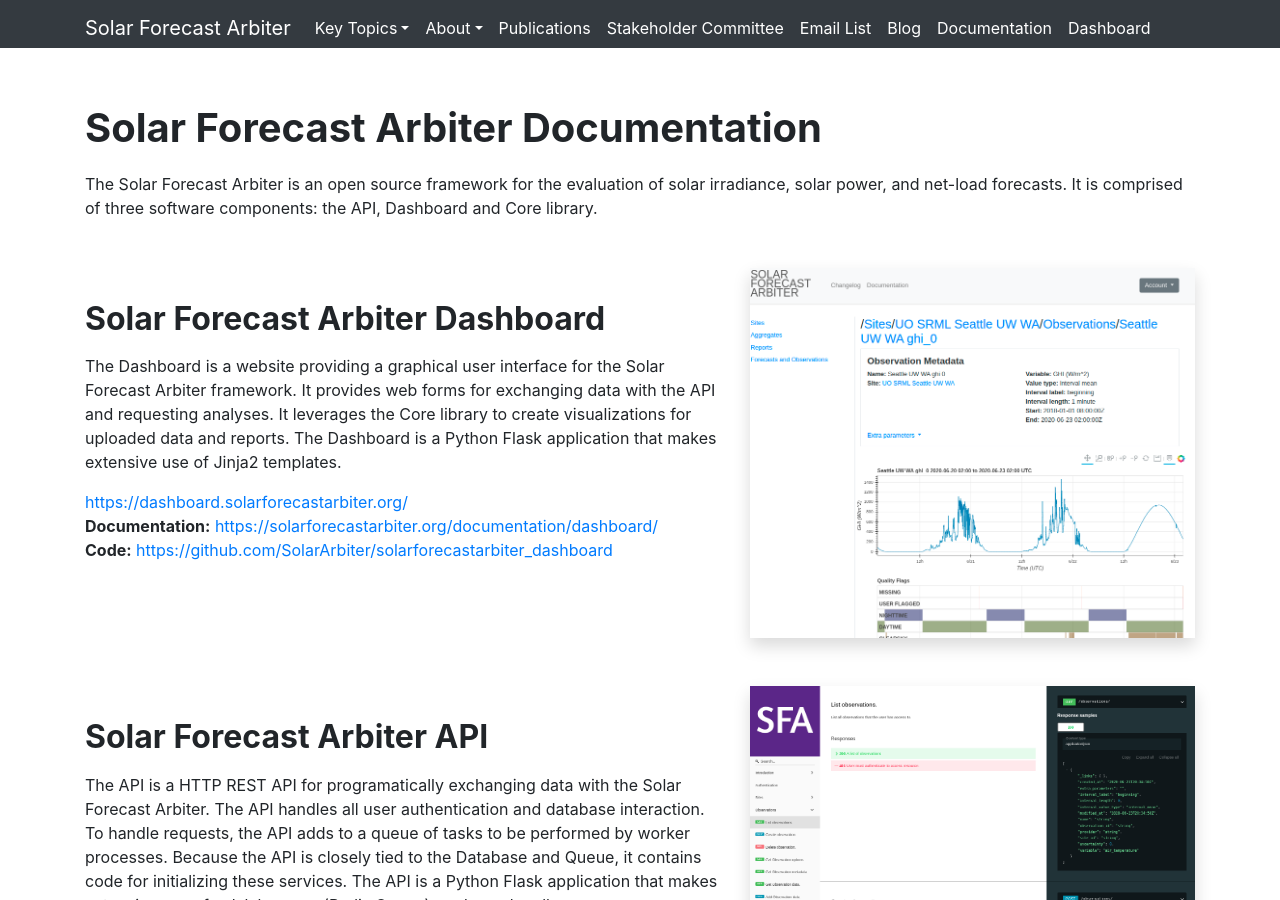
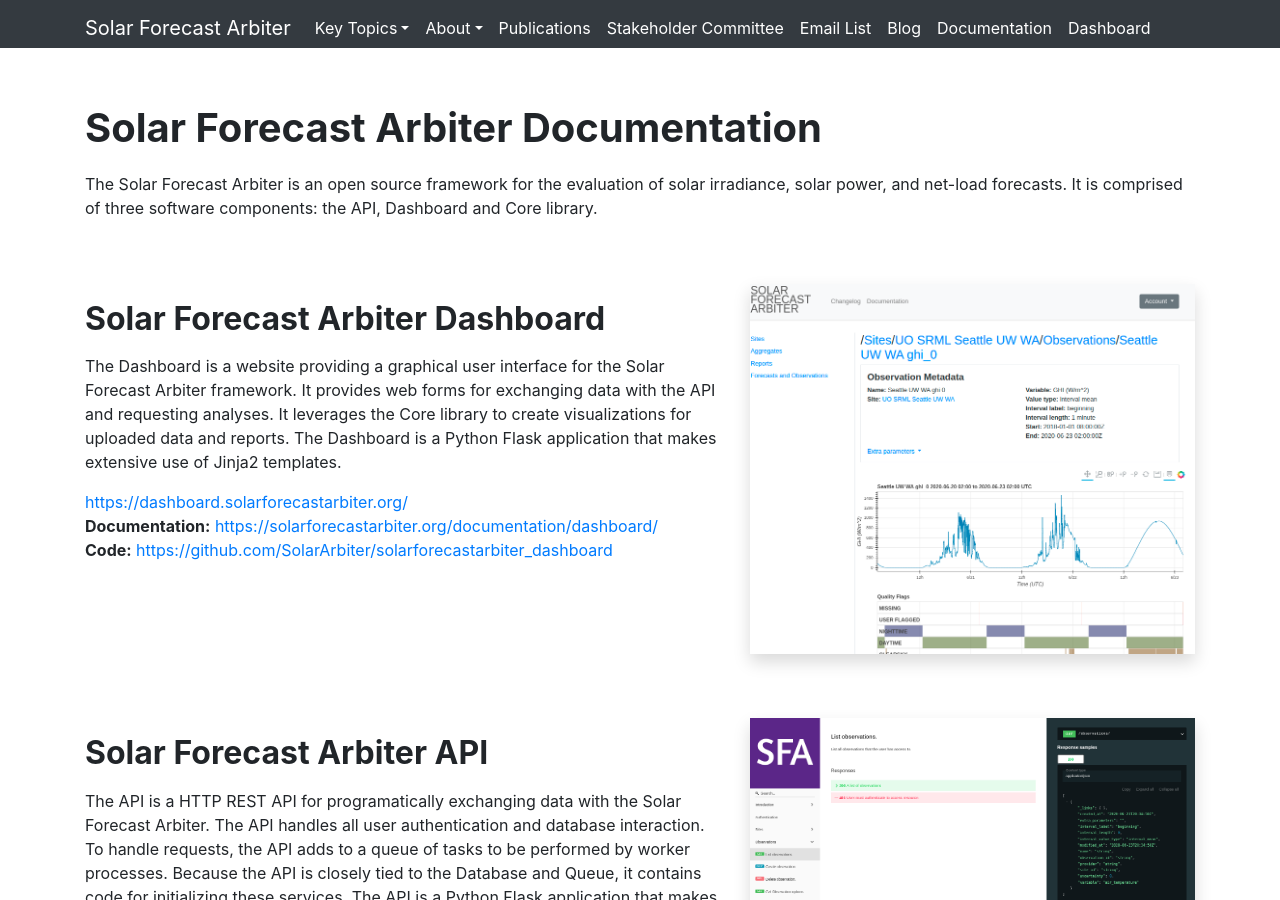
Before and after one commit to SolarArbiter/SolarArbiter.github.io, a Jekyll site: the page built from documentation.md, in a window 1280 px wide and 900 px high. Built offline with Jekyll 4.4.1, drawn with Linux system fonts in a browser that asks for light colours.

Commit message:
higher res quality flag plot image, classes for responsive doc page

```diff
--- a/documentation.md
+++ b/documentation.md
@@ -29,8 +29,10 @@
 
 <b>Code:</b> <a href="https://github.com/SolarArbiter/solarforecastarbiter_dashboard">https://github.com/SolarArbiter/solarforecastarbiter_dashboard</a>
 </div>
-<div class="col-md-5 col-xs-12">
-<img class="shadow" src="/images/dashboard_screenshot.png"/>
+<div class="col-md-5 col-xs-12 mt-3">
+<div class="d-flex h-100">
+<img class="align-self-center shadow" src="/images/dashboard_screenshot.png"/>
+</div>
 </div>
 </div>
 
@@ -50,8 +52,10 @@
 <b>Documentation:</b> <a href="https://api.solarforecastarbiter.org/">https://api.solarforecastarbiter.org/</a><br/>
 <b>Code:</b> <a href="https://github.com/SolarArbiter/solarforecastarbiter-api">https://github.com/SolarArbiter/solarforecastarbiter-api</a><br/>
 </div>
-<div class="col-md-5 col-xs-12">
-<img class="shadow" src="/images/api_screenshot.png"/>
+<div class="col-md-5 col-xs-12 mt-3">
+<div class="d-flex h-100">
+<img class="align-self-center shadow" src="/images/api_screenshot.png"/>
+</div>
 </div>
 </div>
 
@@ -69,7 +73,7 @@
 
 <b>Documentation:</b> <a href="https://solarforecastarbiter-core.readthedocs.io">https://solarforecastarbiter-core.readthedocs.io</a><br/>
 </div>
-<div class="col-md-5 col-xs-12">
+<div class="col-md-5 col-xs-12 mt-3">
 <div class="d-flex h-100 shadow">
 <img class="align-self-center" src="/images/python-logo-master-v3-TM.png">
 </div>
```
Also changed, not shown: images/quality_flag_plot.png.
